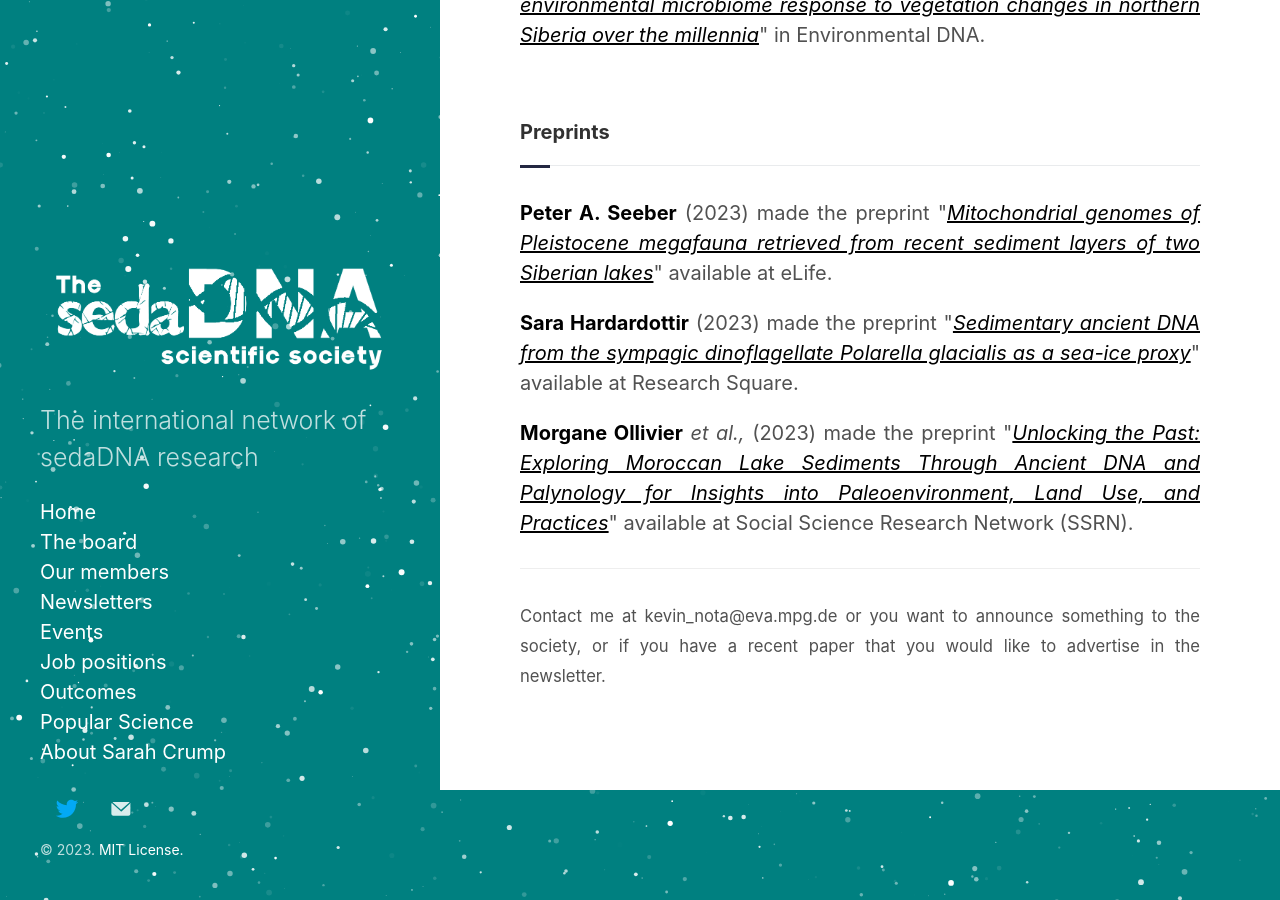
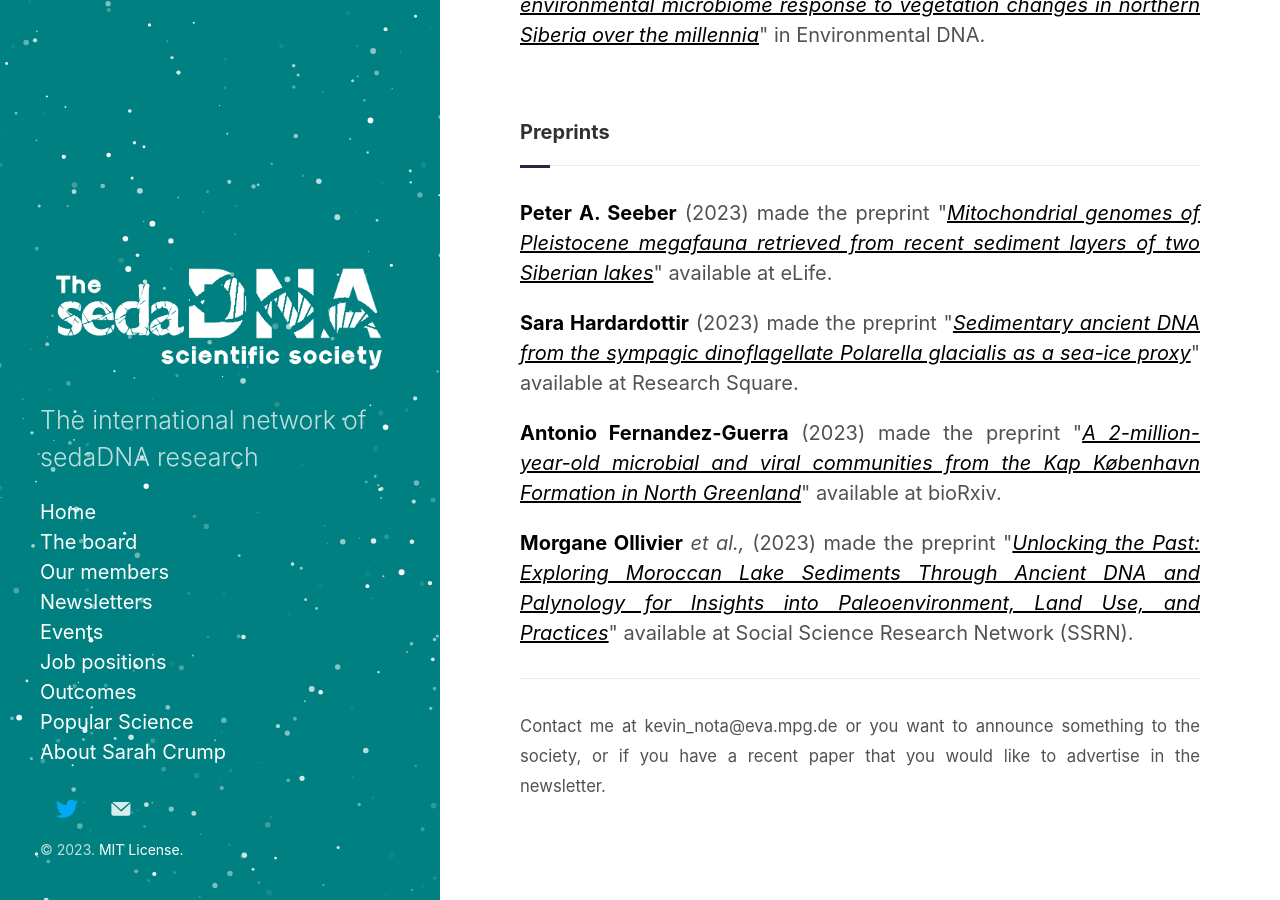
Before and after one commit to sedadna/sedadna.github.io, a Jekyll site: the page built from category/news/23-09.md, in a window 1280 px wide and 900 px high, scrolled down 1782 px. Built offline with Jekyll 4.4.1, drawn with Linux system fonts in a browser that asks for light colours.

Commit message:
Update 23-09.md

```diff
--- a/category/news/23-09.md
+++ b/category/news/23-09.md
@@ -49,6 +49,8 @@ response to vegetation changes in northern Siberia over the millennia</i></u></a
 
 <p><a href="https://www.researchgate.net/profile/Sara-Hardardottir" target="_blank"><b> Sara Hardardottir</b></a> (2023) made the preprint "<a href="https://doi.org/10.21203/rs.3.rs-3132549/v1" target="_blank"><u><i>Sedimentary ancient DNA from the sympagic dinoflagellate Polarella glacialis as a sea-ice proxy</i></u></a>" available at Research Square.</p>
 
+<p><a href="https://scholar.google.com/citations?user=wA7Hrk8AAAAJ&hl=en&oi=sra" target="_blank"><b> Antonio Fernandez-Guerra</b></a> (2023) made the preprint "<a href="doi: https://doi.org/10.1101/2023.06.10.544454" target="_blank"><u><i>A 2-million-year-old microbial and viral communities from the Kap København Formation in North Greenland</i></u></a>" available at bioRxiv.</p>
+
 <p><a href="https://www.researchgate.net/profile/Morgane-Ollivier-3" target="_blank"><b>Morgane Ollivier</b></a> <i> et al.,</i> (2023) made the preprint "<a href="http://dx.doi.org/10.2139/ssrn.4534181" target="_blank"><u><i>Unlocking the Past:  Exploring Moroccan Lake Sediments Through Ancient DNA and Palynology for Insights into Paleoenvironment, Land Use, and Practices</i></u></a>" available at Social Science Research Network (SSRN).</p>
 
 
```
